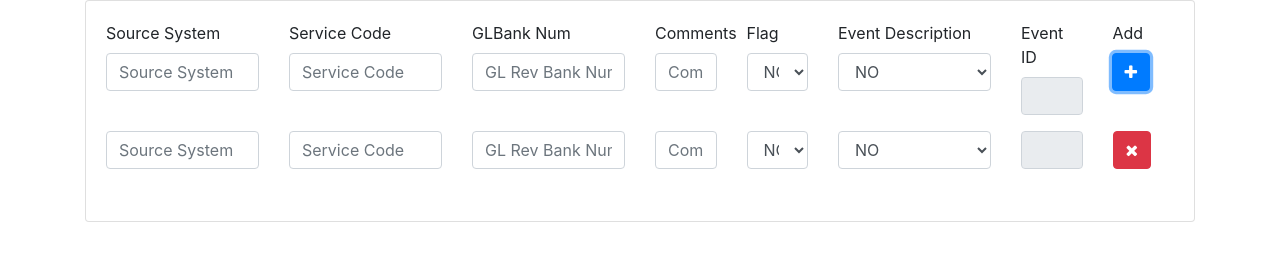
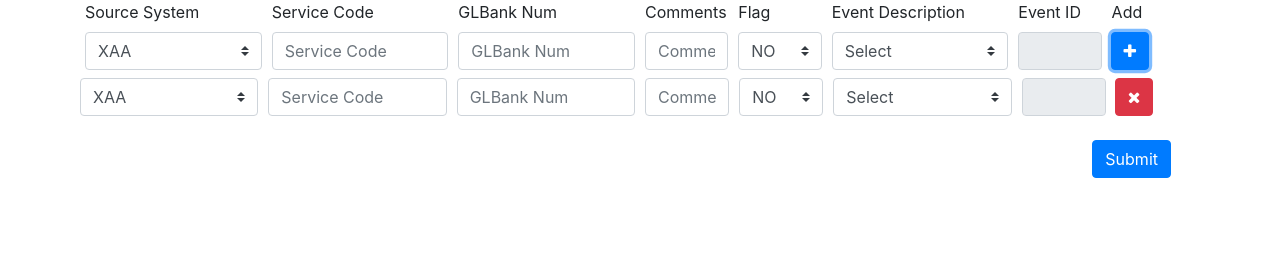
Before and after one commit to sachinmaskalle/JS, a website: page app/test.html in a window 1280 px wide. Both pictures are taken after a click on the button 1130 px from the left and 72 px from the top of the page. Drawn offline with nearby package versions, Linux system fonts and the light colour scheme.

Commit message:
final commit test.html

```diff
--- a/app/test.html
+++ b/app/test.html
@@ -20,81 +20,67 @@
 <body>
 
 <div class="container">
+	<form  id="target" class="needs-validation" novalidate>
 
-<div class="card card-default">
-  <div class="card-body">
-
-    <div class="row">
+    	<div class="form-row" id="add_row">
 		<div class="col-lg-2">
-			<div class="form-group">
 			<label>Source System</label>
-				<input type="text" class="form-control" id=""  placeholder="Source System">
-			</div>
+			<select class="custom-select" name="SS" required>
+					<option value="XAA">XAA</option>
+					<option value="RMB">RMB</option>
+			</select>
+			<div class="invalid-feedback">Please select valid option</div>
 		</div>
 
 		<div class="col-lg-2">
-			<div class="form-group">
-			<label>Service Code</label>
-				<input type="text" class="form-control" id=""  placeholder="Service Code">
-			</div>
+				<label for="validationCustom01">Service Code</label>
+				<input type="text" class="form-control" id="validationCustom01" placeholder="Service Code" name="SC" required />
+				<!-- <div class="valid-feedback">Looks good!</div> -->
 		</div>
 
 		<div class="col-lg-2">
-			<div class="form-group">
-			<label>GLBank Num</label>
-				<input type="text" class="form-control" id=""  placeholder="GL Rev Bank Number">
-			</div>
+			<label for="validationCustom01">GLBank Num</label>
+			<input type="text" class="form-control" id="validationCustom02" placeholder="GLBank Num" name="GL" />
 		</div>
 
 		<div class="col-lg-1">
-			<div class="form-group">
-				<label>Comments</label>
-				<input type="text" class="form-control" id=""  placeholder="Comments">
-			</div>
+			<label for="validationCustom01">Comments</label>
+			<input type="text" class="form-control" id="validationCustom01" placeholder="Comments" name="COMM" required />
+			<!-- <div class="valid-feedback">Looks good!</div> -->
 		</div>
 
 		<div class="col-lg-1">
-			<div class="form-group">
-			<label>Flag</label>
-				<select class="form-control" id="">
-					<option value="NO">NO</option>
-					<option value="YES">YES</option>
+				<label>Flag</label>
+				<select class="custom-select" name="Flag">
+						<option value="NO">NO</option>
+						<option value="YES">YES</option>
 				</select>
-			</div>
 		</div>
 		<div class="col-lg-2">
-			<div class="form-group">
-			<label>Event Description</label>
-				<select class="form-control" id="">
-					<option value="NO">NO</option>
-					<option value="YES">YES</option>
+				<label>Event Description</label>
+				<select class="custom-select" name="Ed" required>
+						<option value="Select">Select</option>
+						<option value="One">One</option>
 				</select>
-			</div>
+				<div class="invalid-feedback">Please select valid option</div>
 		</div>
 		<div class="col-lg-1">
-			<div class="form-group">
 			<label>Event ID</label>
-				<input type="text" class="form-control" id="" readonly>
-			</div>
+				<input type="text" class="form-control" id="" readonly />
 		</div>
 		<div class="col-lg-1">
-			<!-- <div class="input-group"> -->
 			<label>Add</label>
 				<div class="input-group-append">
 					<button type="button" class="btn btn-primary" onclick="add_fields();"><i class="fa fa-plus" aria-hidden="true"></i></button>
 				</div>
-			<!-- </div> -->
 		</div>
+	</div> <!-- row end -->
 
-	</div> <!-- row end -->
-	<div id="add_row">
-
-    </div>
-  </div>
-
-
-</div>
-</div>
+	<div class="form-row mt-4 float-right mr-4">
+			<input type="submit" value="Submit" class="btn btn-primary" id="submit_form_btn">
+	</div>
+</form>
+</div>  <!-- container end -->
 
 
 <script>
@@ -104,29 +90,84 @@ function add_fields() {
     flag++;
     var objTo = document.getElementById('add_row');
     var div_new = document.createElement("div");
-	div_new.setAttribute("class", "form-group removeclass"+flag);
+	div_new.setAttribute("class", "form-row mt-2 removeclass"+flag);
 	var rdiv = 'removeclass'+flag;
 
-    div_new.innerHTML = '<div class="row"><div class="col-lg-2"><div class="form-group">'+
-	'<input type="text" class="form-control" id=""  placeholder="Source System"></div></div>'+
-	'<div class="col-lg-2"><div class="form-group">'+
-	'<input type="text" class="form-control" id=""  placeholder="Service Code"></div></div>'+
-	'<div class="col-lg-2"><div class="form-group">'+
-	'<input type="text" class="form-control" id=""  placeholder="GL Rev Bank Number"></div></div>'+
-	'<div class="col-lg-1"><div class="form-group"><input type="text" class="form-control" id=""  placeholder="Comments">'+
-	'</div></div><div class="col-lg-1"><div class="form-group"><select class="form-control" id=""><option value="NO">NO</option>'+
-	'<option value="YES">YES</option></select></div></div><div class="col-lg-2"><div class="form-group">'+
-	'<select class="form-control" id=""><option value="NO">NO</option><option value="YES">YES</option></select></div></div>'+
-	'<div class="col-lg-1"><div class="form-group"><input type="text" class="form-control" id="" readonly></div></div>'+
-	'<div class="col-lg-1"><div class="input-group">'+
-	'<button type="button" class="btn btn-danger" onclick="remove_add_fields('+ flag +');">'+
-	'<i class="fa fa-times" aria-hidden="true"></i></button></div></div></div>';
+    div_new.innerHTML = `<div class="form-row">
+		<div class="col-lg-2">
+			<select class="custom-select" required>
+					<option value="XAA">XAA</option>
+					<option value="XAA">RMB</option>
+			</select>
+			<div class="invalid-feedback">Please select valid option</div>
+		</div>
 
-    objTo.appendChild(div_new)
+		<div class="col-lg-2">
+				<input type="text" class="form-control" id="validationCustom01" placeholder="Service Code" required />
+		</div>
+
+		<div class="col-lg-2">
+
+			<input type="text" class="form-control" id="validationCustom02" placeholder="GLBank Num" />
+		</div>
+
+		<div class="col-lg-1">
+			<input type="text" class="form-control" id="validationCustom03" placeholder="Comments" required />
+		</div>
+
+		<div class="col-lg-1">
+				<select class="custom-select">
+						<option value="NO">NO</option>
+						<option value="YES">YES</option>
+				</select>
+		</div>
+		<div class="col-lg-2">
+				<select class="custom-select" required>
+						<option value="Select">Select</option>
+						<option value="One">One</option>
+				</select>
+				<div class="invalid-feedback">Please select valid option</div>
+		</div>
+		<div class="col-lg-1">
+
+				<input type="text" class="form-control" id="" readonly />
+		</div>
+		<div class="col-lg-1">
+				<div class="input-group-append">
+					<button type="button" class="btn btn-danger" onclick="remove_add_fields(${flag});"><i class="fa fa-times" aria-hidden="true"></i></button>
+				</div>
+		</div>
+	</div>`;
+
+    objTo.after(div_new);
 }
    function remove_add_fields(removeflag) {
 	   $('.removeclass'+removeflag).remove();
    }
+
+  (function() {
+  'use strict';
+  window.addEventListener('load', function() {
+    // Fetch all the forms we want to apply custom Bootstrap validation styles to
+    var forms = document.getElementsByClassName('needs-validation');
+    // Loop over them and prevent submission
+    var validation = Array.prototype.filter.call(forms, function(form) {
+      form.addEventListener('submit', function(event) {
+        if (form.checkValidity() === false) {
+          event.preventDefault();
+          event.stopPropagation();
+        }
+        form.classList.add('was-validated');
+      }, false);
+    });
+  }, false);
+})();
+
+$( "#submit_form_btn" ).on( "click", function( e ) {
+	e.preventDefault();
+  });
+
+
 </script>
 </body>
 </html>
```
